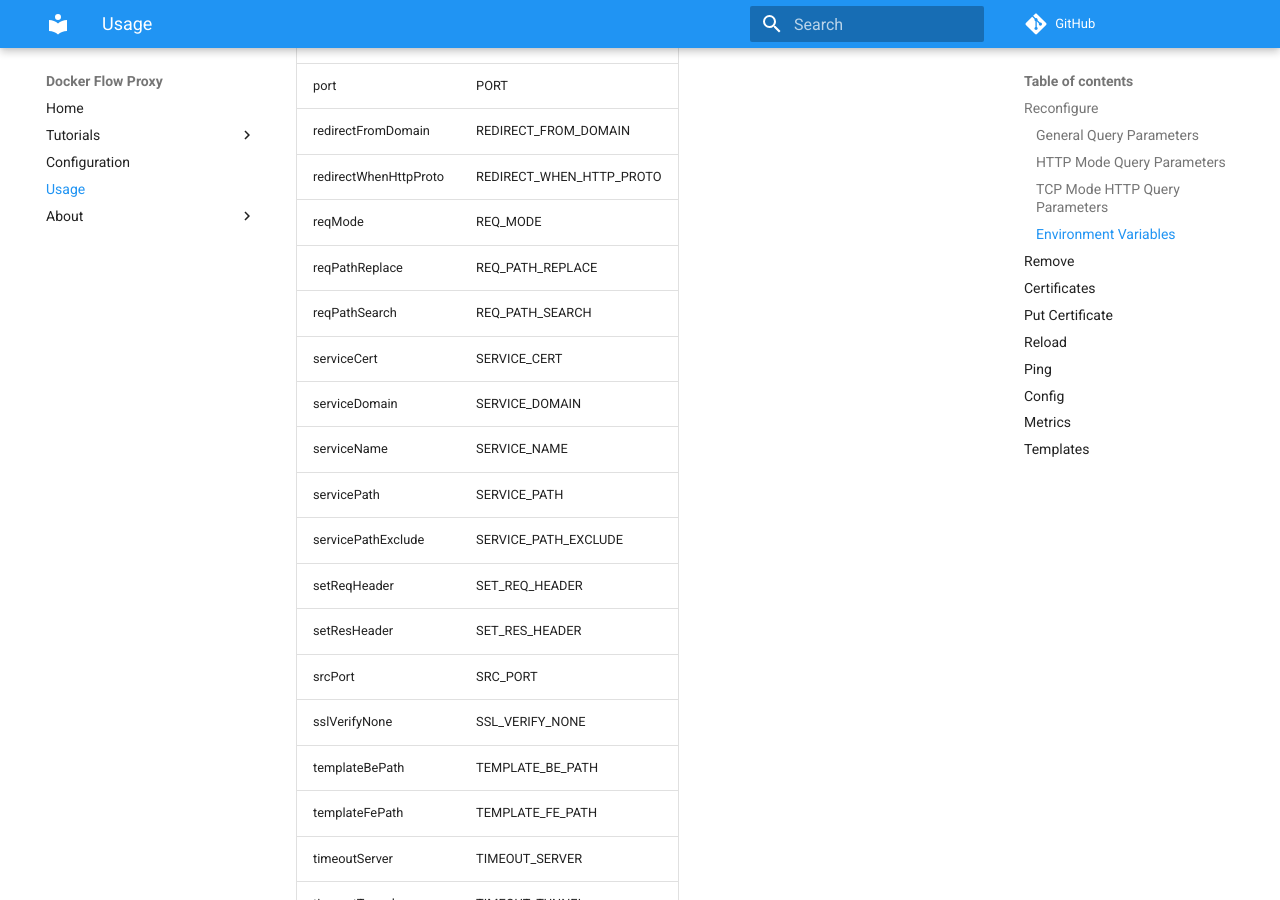
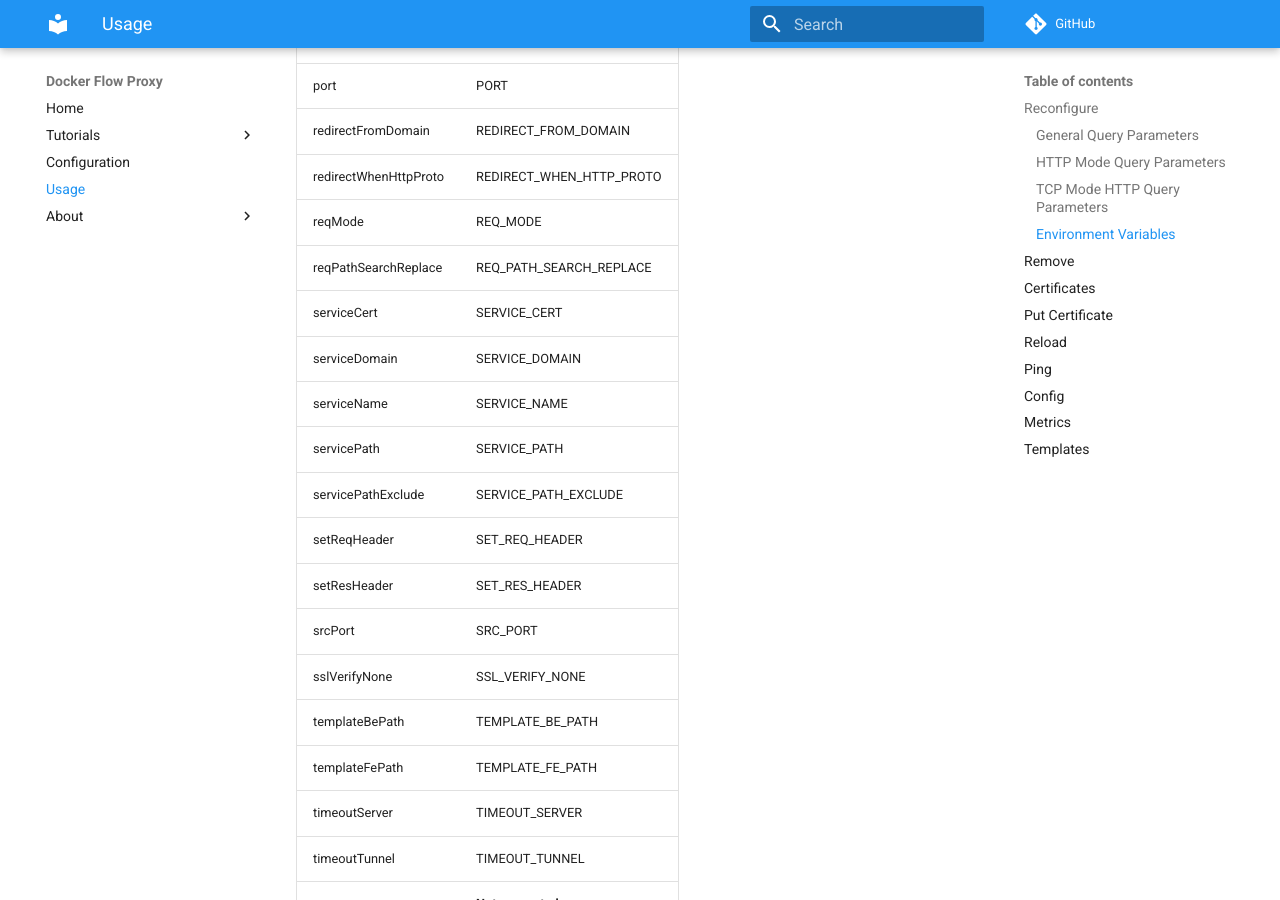
Before and after one commit to docker-flow/docker-flow-proxy, an MkDocs documentation site: the page built from docs/usage.md, in a window 1280 px wide and 900 px high, scrolled down 9437 px. Built offline with MkDocs 1.6.1 and Material for MkDocs 9.7.7, drawn with Linux system fonts in a browser that asks for light colours; comment, search, counter and statistics services are not loaded; old or Windows-style settings are respelled for this version of MkDocs.

Commit message:
Fixes #383

```diff
--- a/docs/usage.md
+++ b/docs/usage.md
@@ -128,8 +128,7 @@ The map between the HTTP query parameters and environment variables is as follow
 |redirectFromDomain   |REDIRECT_FROM_DOMAIN    |
 |redirectWhenHttpProto|REDIRECT_WHEN_HTTP_PROTO|
 |reqMode              |REQ_MODE                |
-|reqPathReplace       |REQ_PATH_REPLACE        |
-|reqPathSearch        |REQ_PATH_SEARCH         |
+|reqPathSearchReplace |REQ_PATH_SEARCH_REPLACE |
 |serviceCert          |SERVICE_CERT            |
 |serviceDomain        |SERVICE_DOMAIN          |
 |serviceName          |SERVICE_NAME            |
```
Also changed, not shown: issues/386/README.md (+1 -1 lines).
